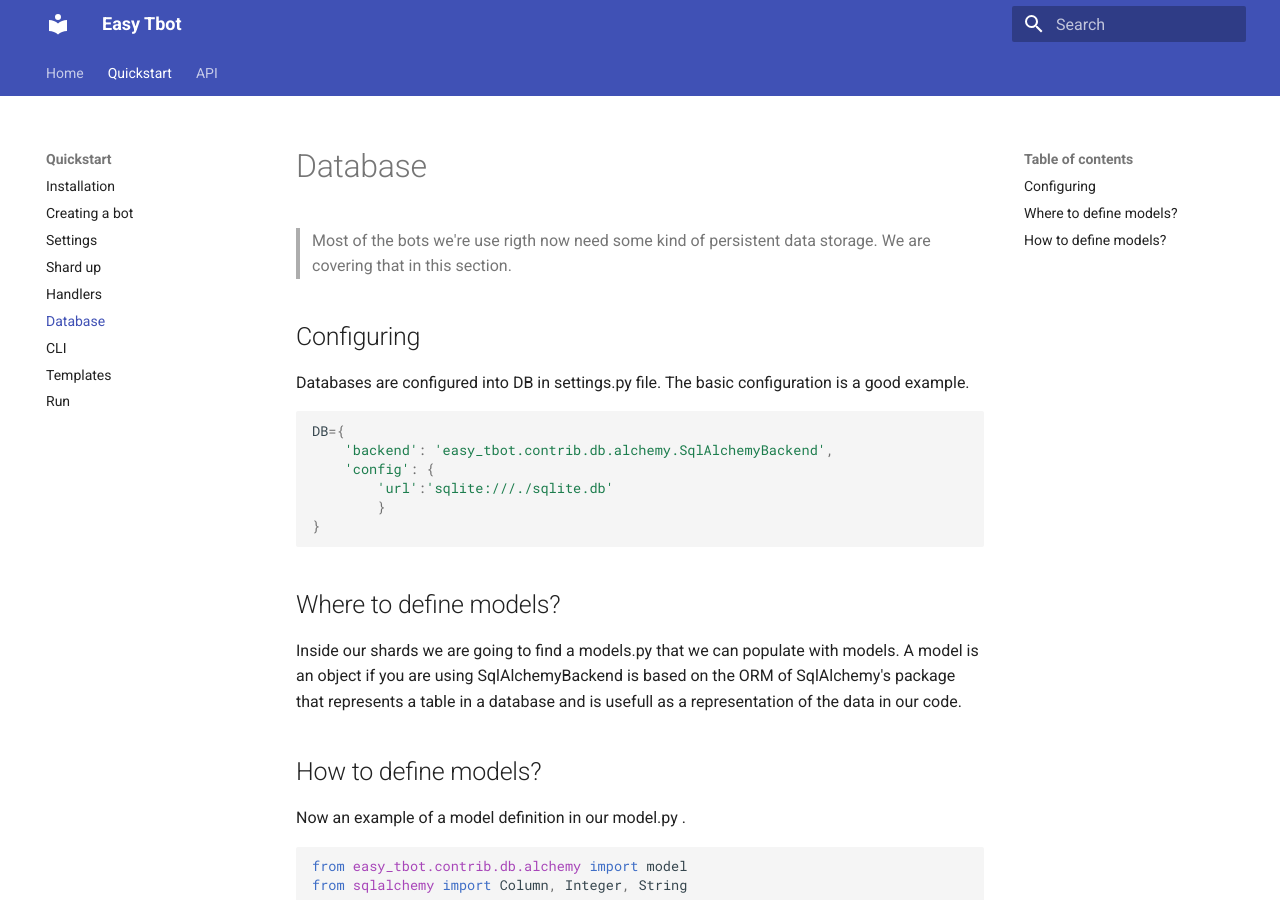
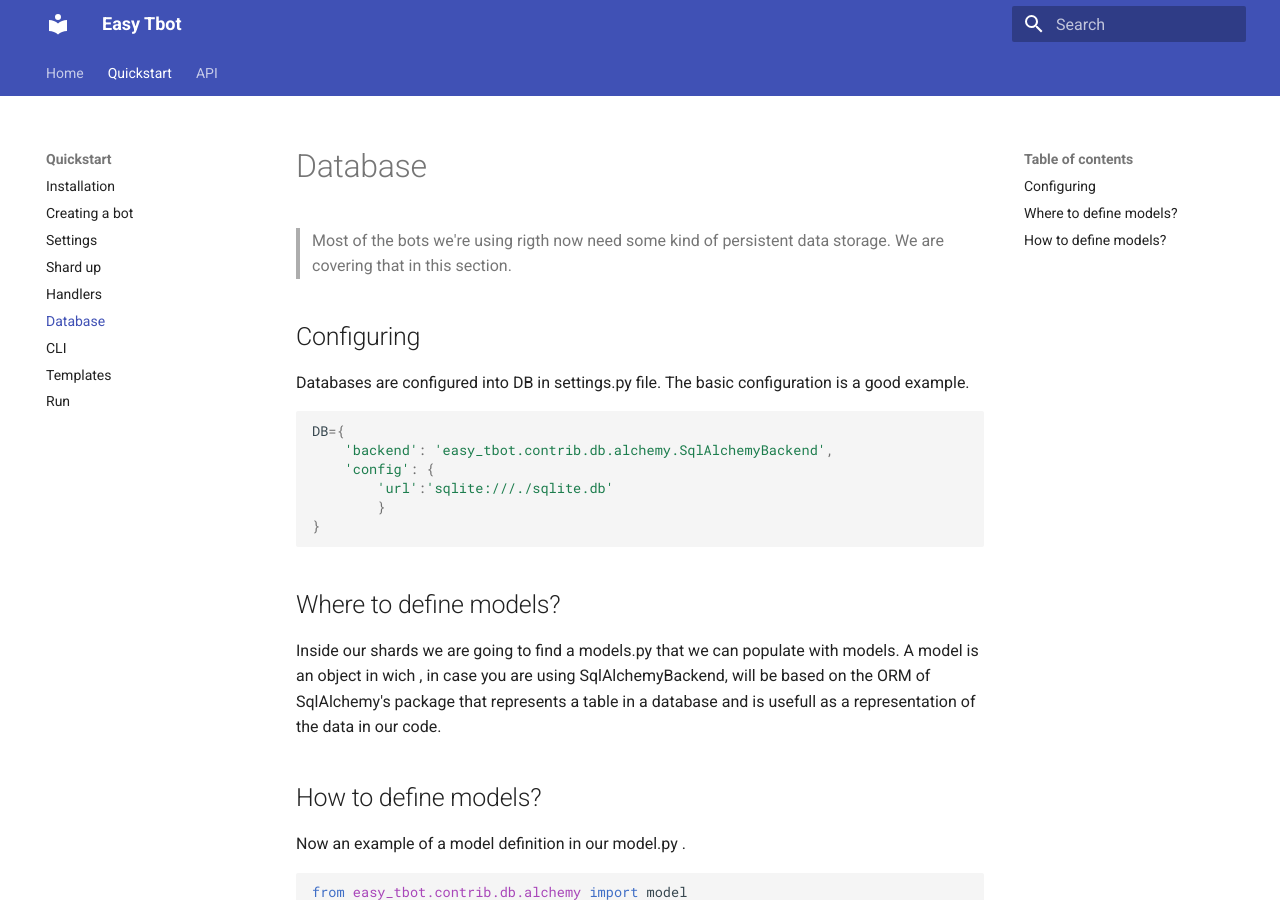
Before and after one commit to GowtherZil/easy_tbot, an MkDocs documentation site: the page built from docs/quick/database.md, in a window 1280 px wide and 900 px high. Built offline with MkDocs 1.6.1 and Material for MkDocs 9.7.7, drawn with Linux system fonts in a browser that asks for light colours.

Commit message:
Update database.md

````diff
--- a/docs/quick/database.md
+++ b/docs/quick/database.md
@@ -1,6 +1,6 @@
 # Database
 
-> Most of the bots we're use rigth now need some kind of persistent data storage. We are covering that in this section.
+> Most of the bots we're using rigth now need some kind of persistent data storage. We are covering that in this section.
 
 ## Configuring
 
@@ -17,7 +17,7 @@ DB={
 
 ## Where to define models?
 
-Inside our shards we are going to find a models.py that we can populate with models. A model is an object if you are using SqlAlchemyBackend is based on the ORM of SqlAlchemy's package  that represents a table in a database and is usefull as a representation of the data in our code.
+Inside our shards we are going to find a models.py that we can populate with models. A model is an object in wich , in case you are using SqlAlchemyBackend, will be based on the ORM of SqlAlchemy's package that represents a table in a database and is usefull as a representation of the data in our code.
 
 ## How to define models?
 
@@ -44,7 +44,7 @@ class UserGameProfile(Model):
     defense = Column(Integer, default=20)
 ```
 
-Now we need to know how to make data and models queries from  our database.
+Now we need to know how to make data and models queries from our database.
 
 ```python
 from easy_tbot.core.client.handlers import MessageHandler
````
